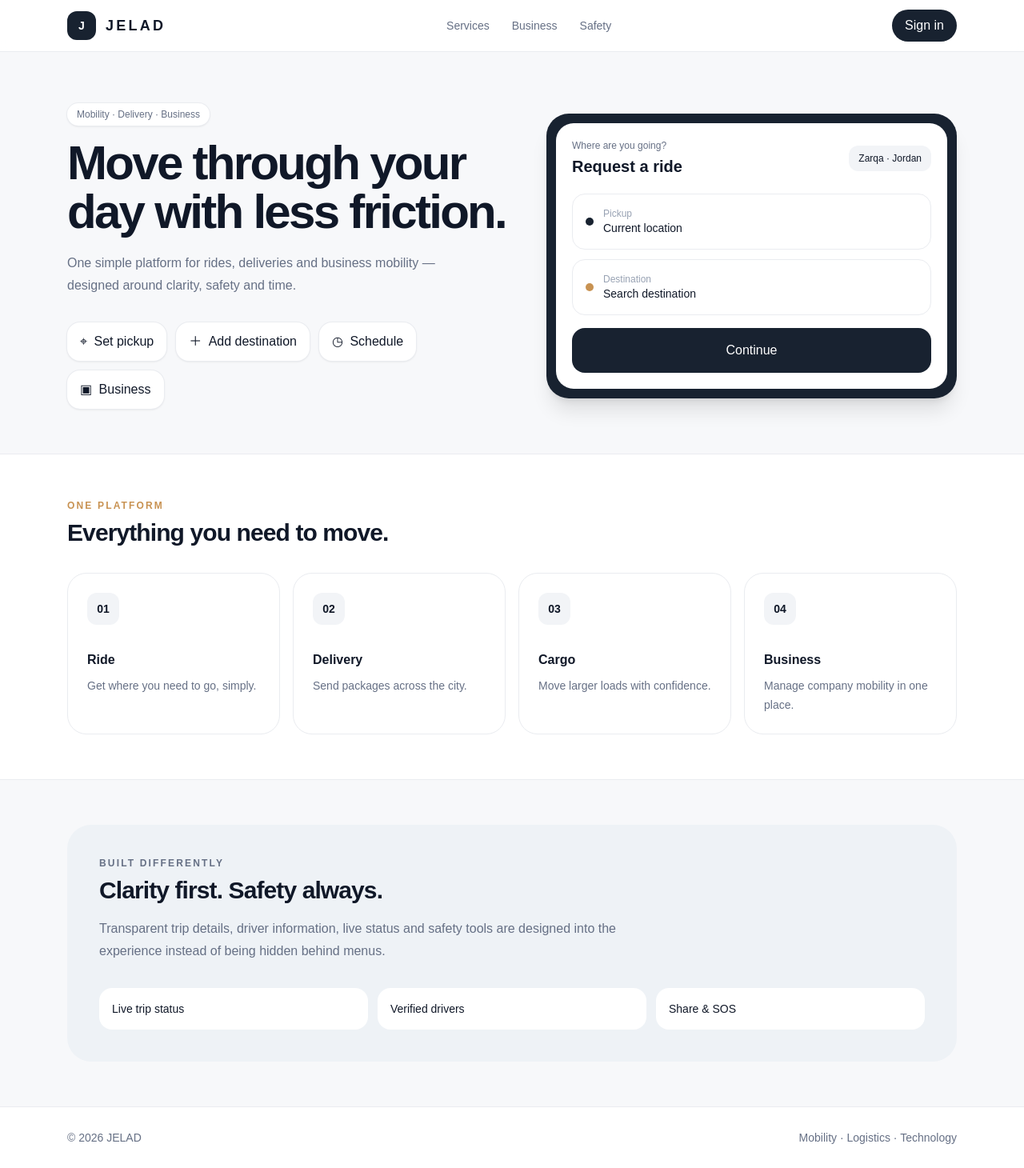
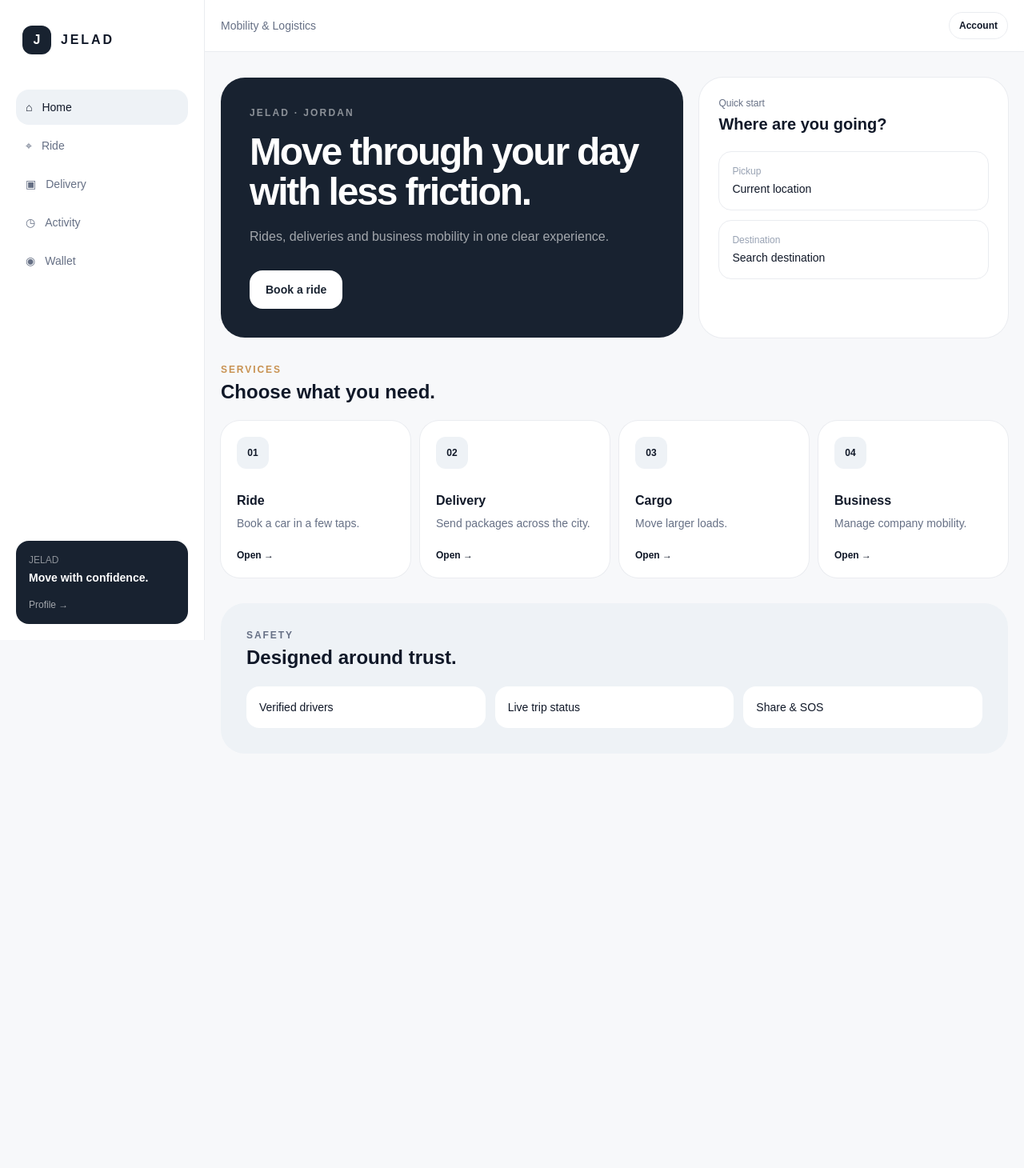
Before and after one commit to Huthayfa-Alomari/JELAD, a Next.js app: page / in a window 1280 px wide. Shown: the whole page at 80% size. After the commit the page ends 974 px from the top, so only its background shows below. Built offline with nearby package versions, Linux system fonts and the light colour scheme.

Commit message:
feat(ui): build customer application shell

```diff
--- a/app/page.tsx
+++ b/app/page.tsx
@@ -1,19 +1,8 @@
-"use client";
-import { useState } from "react";
+import Link from "next/link";
+import { AppShell } from "@/components/app-shell";
 
-const services=[["Ride","Get where you need to go, simply."],["Delivery","Send packages across the city."],["Cargo","Move larger loads with confidence."],["Business","Manage company mobility in one place."]];
-const quick=[["⌖","Set pickup"],["＋","Add destination"],["◷","Schedule"],["▣","Business"]];
+const services=[["Ride","Book a car in a few taps.","/ride"],["Delivery","Send packages across the city.","/delivery"],["Cargo","Move larger loads.","/delivery"],["Business","Manage company mobility.","/business"]];
 
-export default function Home(){
- const [active,setActive]=useState("Ride");
- return <main className="min-h-screen bg-[#f7f8fa] text-[#101828]">
-  <header className="sticky top-0 z-20 border-b border-[#eaecf0] bg-white/90 backdrop-blur"><div className="mx-auto flex h-16 max-w-6xl items-center justify-between px-5"><div className="flex items-center gap-3"><div className="grid h-9 w-9 place-items-center rounded-xl bg-[#182230] text-sm font-bold text-white">J</div><span className="text-lg font-semibold tracking-[.18em]">JELAD</span></div><nav className="hidden gap-7 text-sm text-[#667085] md:flex"><a href="#services">Services</a><a href="#business">Business</a><a href="#safety">Safety</a></nav><button className="rounded-full bg-[#182230] px-4 py-2 text-sm font-medium text-white">Sign in</button></div></header>
-  <section className="mx-auto grid max-w-6xl gap-8 px-5 pb-14 pt-8 lg:grid-cols-[1.05fr_.95fr] lg:items-center lg:pt-16">
-   <div><div className="mb-4 inline-flex rounded-full bg-white px-3 py-1.5 text-xs font-medium text-[#667085] shadow-sm ring-1 ring-[#eaecf0]">Mobility · Delivery · Business</div><h1 className="max-w-xl text-5xl font-semibold leading-[1.02] tracking-[-.045em] sm:text-6xl">Move through your day with less friction.</h1><p className="mt-5 max-w-lg text-base leading-7 text-[#667085]">One simple platform for rides, deliveries and business mobility — designed around clarity, safety and time.</p><div className="mt-8 flex flex-wrap gap-3">{quick.map(([icon,label])=><button key={label} onClick={()=>setActive(label)} className="rounded-2xl bg-white px-4 py-3 text-sm font-medium shadow-sm ring-1 ring-[#eaecf0] transition hover:-translate-y-0.5">{icon} <span className="ml-1">{label}</span></button>)}</div></div>
-   <div className="rounded-[28px] bg-[#182230] p-3 shadow-xl"><div className="rounded-[22px] bg-white p-5"><div className="flex items-center justify-between"><div><p className="text-xs text-[#667085]">Where are you going?</p><h2 className="mt-1 text-xl font-semibold">{active==="Ride"?"Request a ride":"Plan your trip"}</h2></div><div className="rounded-xl bg-[#f2f4f7] px-3 py-2 text-xs font-medium">Zarqa · Jordan</div></div><div className="mt-5 space-y-3"><div className="flex items-center gap-3 rounded-2xl border border-[#eaecf0] p-4"><span className="h-2.5 w-2.5 rounded-full bg-[#182230]"></span><div><p className="text-xs text-[#98a2b3]">Pickup</p><p className="text-sm font-medium">Current location</p></div></div><div className="flex items-center gap-3 rounded-2xl border border-[#eaecf0] p-4"><span className="h-2.5 w-2.5 rounded-full bg-[#c89252]"></span><div><p className="text-xs text-[#98a2b3]">Destination</p><p className="text-sm font-medium">Search destination</p></div></div></div><button className="mt-4 w-full rounded-2xl bg-[#182230] py-4 text-sm font-semibold text-white">Continue</button></div></div>
-  </section>
-  <section id="services" className="border-y border-[#eaecf0] bg-white"><div className="mx-auto max-w-6xl px-5 py-14"><div className="max-w-xl"><p className="text-xs font-semibold uppercase tracking-[.18em] text-[#c89252]">One platform</p><h2 className="mt-2 text-3xl font-semibold tracking-[-.03em]">Everything you need to move.</h2></div><div className="mt-8 grid gap-4 sm:grid-cols-2 lg:grid-cols-4">{services.map(([title,desc],i)=><article key={title} className="rounded-3xl border border-[#eaecf0] p-6 transition hover:-translate-y-1 hover:shadow-lg"><div className="mb-8 grid h-10 w-10 place-items-center rounded-xl bg-[#f2f4f7] text-sm font-bold">0{i+1}</div><h3 className="font-semibold">{title}</h3><p className="mt-2 text-sm leading-6 text-[#667085]">{desc}</p></article>)}</div></div></section>
-  <section id="safety" className="mx-auto max-w-6xl px-5 py-14"><div className="rounded-[30px] bg-[#eef2f6] p-7 sm:p-10"><div className="max-w-2xl"><p className="text-xs font-semibold uppercase tracking-[.18em] text-[#667085]">Built differently</p><h2 className="mt-2 text-3xl font-semibold tracking-[-.03em]">Clarity first. Safety always.</h2><p className="mt-4 leading-7 text-[#667085]">Transparent trip details, driver information, live status and safety tools are designed into the experience instead of being hidden behind menus.</p></div><div className="mt-8 grid gap-3 sm:grid-cols-3">{["Live trip status","Verified drivers","Share & SOS"].map(x=><div key={x} className="rounded-2xl bg-white p-4 text-sm font-medium">{x}</div>)}</div></div></section>
-  <footer className="border-t border-[#eaecf0] bg-white"><div className="mx-auto flex max-w-6xl flex-col gap-3 px-5 py-7 text-sm text-[#667085] sm:flex-row sm:items-center sm:justify-between"><span>© 2026 JELAD</span><span>Mobility · Logistics · Technology</span></div></footer>
- </main>
-}
+export default function Home(){return <AppShell><div className="mx-auto max-w-6xl px-5 py-6 sm:py-8"><section className="grid gap-5 lg:grid-cols-[1.2fr_.8fr]"><div className="rounded-[30px] bg-[#182230] p-7 text-white sm:p-9"><p className="text-xs font-semibold uppercase tracking-[.18em] text-white/50">JELAD · Jordan</p><h1 className="mt-4 max-w-2xl text-4xl font-semibold leading-[1.05] tracking-[-.045em] sm:text-5xl">Move through your day with less friction.</h1><p className="mt-4 max-w-xl leading-7 text-white/60">Rides, deliveries and business mobility in one clear experience.</p><Link href="/ride" className="mt-7 inline-flex rounded-2xl bg-white px-5 py-3.5 text-sm font-semibold text-[#182230]">Book a ride</Link></div><div className="rounded-[30px] bg-white p-6 ring-1 ring-[#eaecf0]"><p className="text-xs text-[#667085]">Quick start</p><h2 className="mt-1 text-xl font-semibold">Where are you going?</h2><div className="mt-5 space-y-3"><Link href="/ride" className="block rounded-2xl border border-[#eaecf0] p-4"><p className="text-xs text-[#98a2b3]">Pickup</p><p className="mt-1 text-sm font-medium">Current location</p></Link><Link href="/ride" className="block rounded-2xl border border-[#eaecf0] p-4"><p className="text-xs text-[#98a2b3]">Destination</p><p className="mt-1 text-sm font-medium">Search destination</p></Link></div></div></section>
+<section className="mt-8"><div className="flex items-end justify-between"><div><p className="text-xs font-semibold uppercase tracking-[.16em] text-[#c89252]">Services</p><h2 className="mt-1 text-2xl font-semibold">Choose what you need.</h2></div></div><div className="mt-5 grid gap-3 sm:grid-cols-2 lg:grid-cols-4">{services.map(([name,desc,href],i)=><Link href={href} key={name} className="rounded-3xl bg-white p-5 ring-1 ring-[#eaecf0] transition hover:-translate-y-0.5 hover:shadow-lg"><div className="grid h-10 w-10 place-items-center rounded-xl bg-[#eef2f6] text-xs font-bold">0{i+1}</div><h3 className="mt-7 font-semibold">{name}</h3><p className="mt-1 text-sm leading-6 text-[#667085]">{desc}</p><span className="mt-5 block text-xs font-semibold">Open →</span></Link>)}</div></section>
+<section className="mt-8 rounded-[30px] bg-[#eef2f6] p-6 sm:p-8"><p className="text-xs font-semibold uppercase tracking-[.16em] text-[#667085]">Safety</p><h2 className="mt-1 text-2xl font-semibold">Designed around trust.</h2><div className="mt-5 grid gap-3 sm:grid-cols-3">{["Verified drivers","Live trip status","Share & SOS"].map(x=><div key={x} className="rounded-2xl bg-white p-4 text-sm font-medium">{x}</div>)}</div></section></div></AppShell>}
```
